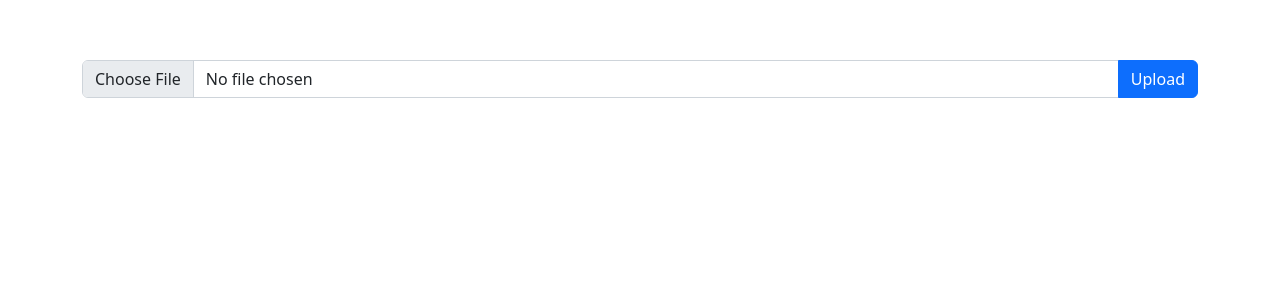
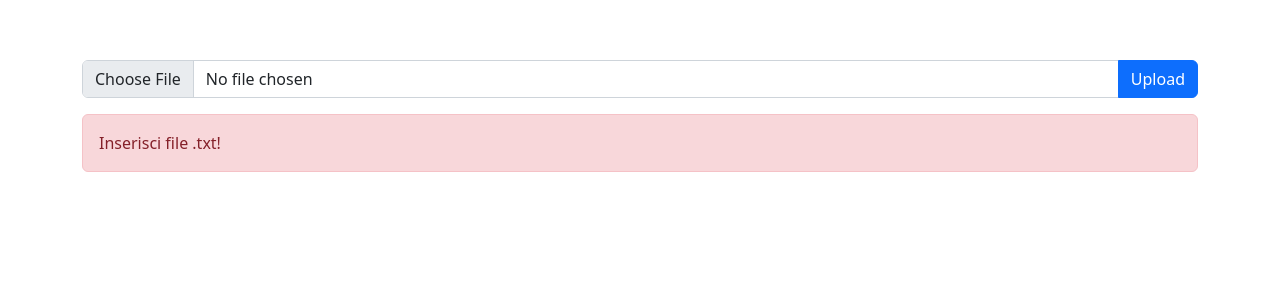
Before and after one commit to SebaRossi22/do-ut-des, a Vue app: page / in a window 1280 px wide. Both pictures are taken after a click on the button "Upload". Shown: the top 300 px of the page. Built offline with nearby package versions, Linux system fonts and the light colour scheme.

Commit message:
Added control

```diff
--- a/src/components/Project.vue
+++ b/src/components/Project.vue
@@ -7,6 +7,9 @@
       <div v-else class="d-flex align-items-center">
         <strong role="status">Loading...</strong>
         <div class="spinner-border ms-auto" aria-hidden="true"></div>
+      </div>
+      <div v-if="mancanza" class="alert alert-danger" role="alert">
+        Inserisci file .txt!
       </div>
       <template v-for="(q, i) in questions">
         <qaCard :question="q" :answer="answers[i]"></qaCard>
@@ -28,6 +31,7 @@
         questions: [],
         answers: [],
         loading: false,
+        mancanza: false,
       };
     },
     components: {
@@ -37,6 +41,7 @@
       sendFile() {
         this.selectedFile = this.$refs.fileInput.files[0];
         if (this.selectedFile) {
+          this.mancanza = false;
           const fileReader = new FileReader();
 
           fileReader.onload = (e) => {
@@ -50,7 +55,7 @@
 
           fileReader.readAsText(this.selectedFile);
         } else {
-          console.warn('Nessun file selezionato.');
+          this.mancanza = true;
         }
       },
       addFile(payload) {
```
